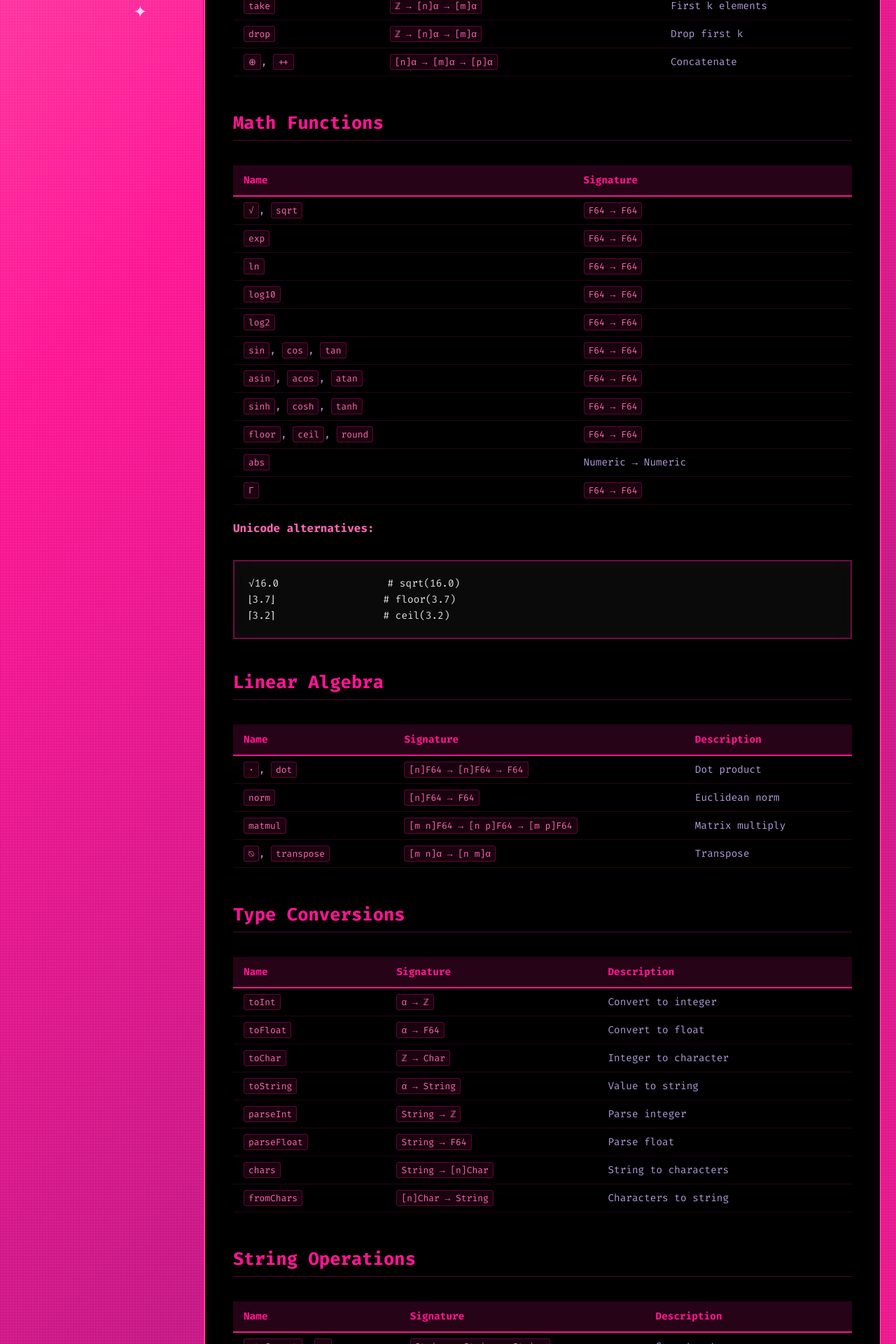
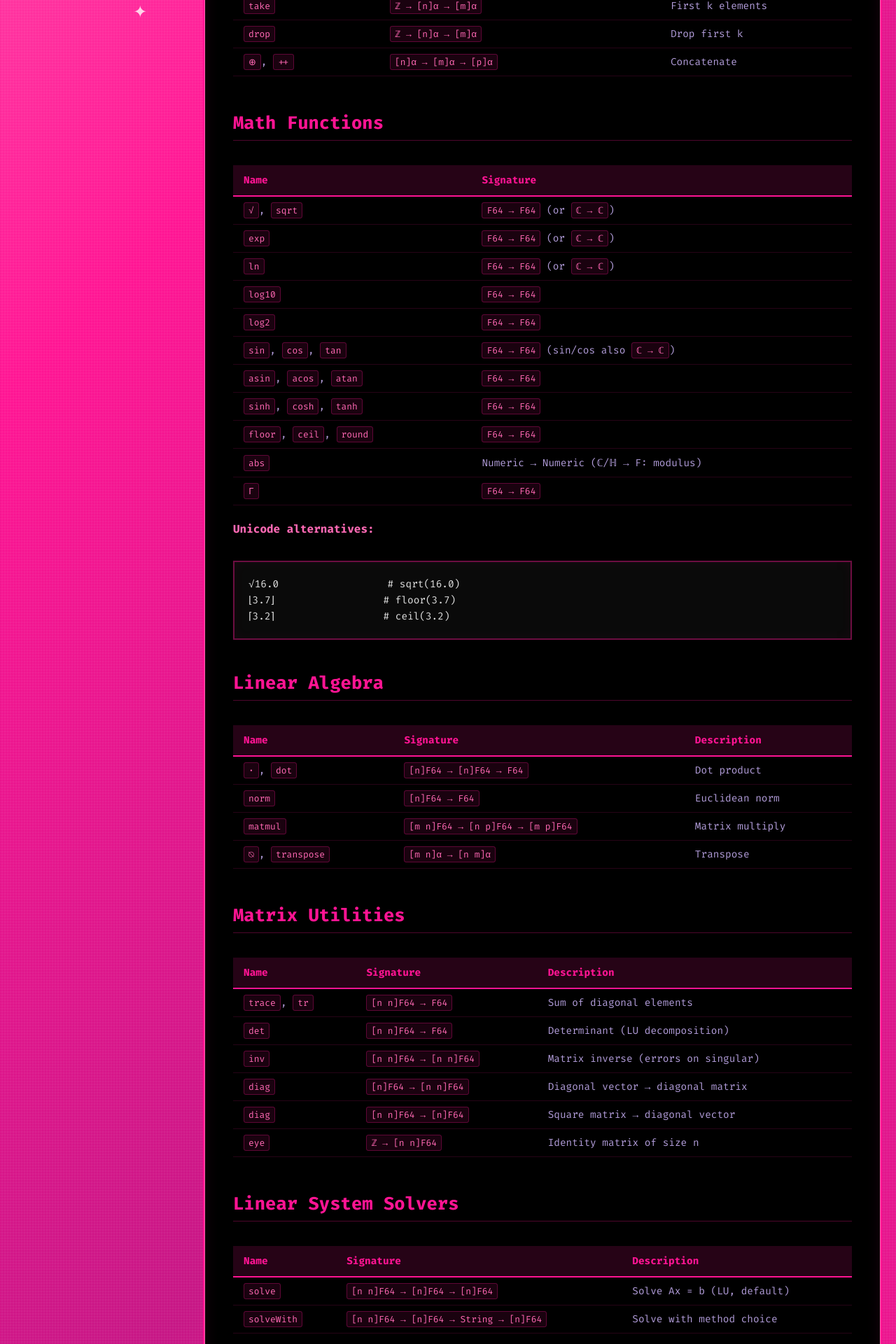
Before and after one commit to sigilante/goth-site, a Jekyll site: the page built from _reference/primitives.md, in a window 1280 px wide. Shown: the part 996-2916 px from the top of the page at 70% size. Built offline with Jekyll 4.4.1, drawn with Linux system fonts in a browser that asks for light colours; some of the changed text lies outside the part shown.

Commit message:
Post more types

````diff
--- a/_reference/primitives.md
+++ b/_reference/primitives.md
@@ -35,16 +35,16 @@
 
 | Name | Signature |
 |------|-----------|
-| `√`, `sqrt` | `F64 → F64` |
-| `exp` | `F64 → F64` |
-| `ln` | `F64 → F64` |
+| `√`, `sqrt` | `F64 → F64` (or `ℂ → ℂ`) |
+| `exp` | `F64 → F64` (or `ℂ → ℂ`) |
+| `ln` | `F64 → F64` (or `ℂ → ℂ`) |
 | `log10` | `F64 → F64` |
 | `log2` | `F64 → F64` |
-| `sin`, `cos`, `tan` | `F64 → F64` |
+| `sin`, `cos`, `tan` | `F64 → F64` (sin/cos also `ℂ → ℂ`) |
 | `asin`, `acos`, `atan` | `F64 → F64` |
 | `sinh`, `cosh`, `tanh` | `F64 → F64` |
 | `floor`, `ceil`, `round` | `F64 → F64` |
-| `abs` | Numeric → Numeric |
+| `abs` | Numeric → Numeric (ℂ/ℍ → F: modulus) |
 | `Γ` | `F64 → F64` |
 
 **Unicode alternatives:**
@@ -63,6 +63,53 @@
 | `norm` | `[n]F64 → F64` | Euclidean norm |
 | `matmul` | `[m n]F64 → [n p]F64 → [m p]F64` | Matrix multiply |
 | `⍉`, `transpose` | `[m n]α → [n m]α` | Transpose |
+
+## Matrix Utilities
+
+| Name | Signature | Description |
+|------|-----------|-------------|
+| `trace`, `tr` | `[n n]F64 → F64` | Sum of diagonal elements |
+| `det` | `[n n]F64 → F64` | Determinant (LU decomposition) |
+| `inv` | `[n n]F64 → [n n]F64` | Matrix inverse (errors on singular) |
+| `diag` | `[n]F64 → [n n]F64` | Diagonal vector → diagonal matrix |
+| `diag` | `[n n]F64 → [n]F64` | Square matrix → diagonal vector |
+| `eye` | `ℤ → [n n]F64` | Identity matrix of size n |
+
+## Linear System Solvers
+
+| Name | Signature | Description |
+|------|-----------|-------------|
+| `solve` | `[n n]F64 → [n]F64 → [n]F64` | Solve Ax = b (LU, default) |
+| `solveWith` | `[n n]F64 → [n]F64 → String → [n]F64` | Solve with method choice |
+
+`solveWith` accepts a method string: `"lu"` (Doolittle with partial pivoting) or `"qr"` (Householder reflections). QR also handles overdetermined (least-squares) systems:
+
+```goth
+solve [[2,1],[5,3]] [4,7]               # [5, -6]
+solveWith [[1,1],[1,2],[1,3]] [1,2,2] "qr"  # least squares
+```
+
+## Complex and Quaternion
+
+| Name | Signature | Description |
+|------|-----------|-------------|
+| `re` | `ℂ → F` | Real part (`re(3+4𝕚) = 3`) |
+| `im` | `ℂ → F` | Imaginary part (`im(3+4𝕚) = 4`) |
+| `conj` | `ℂ → ℂ` | Conjugate (`conj(3+4𝕚) = 3-4𝕚`) |
+| `arg` | `ℂ → F` | Argument in radians (`arg(𝕚) = π/2`) |
+
+For quaternions, `im` returns a 3-tuple `⟨i, j, k⟩` and `conj` negates all imaginary components.
+
+All standard math functions extend to complex arguments:
+
+```goth
+exp(π𝕚)                    # ≈ -1 (Euler's identity)
+sin(𝕚)                     # 0 + sinh(1)𝕚
+sqrt(-4)                   # 2𝕚
+ln(𝕚)                      # π𝕚/2
+```
+
+Arithmetic operators (`+`, `-`, `×`, `/`, `^`) work with complex and quaternion operands. Types auto-promote: `ℤ → F → ℂ → ℍ`.
 
 ## Type Conversions
 
````
Also changed, not shown: _reference/literals.md (+36 -0 lines), _reference/types.md (+51 -0 lines).
